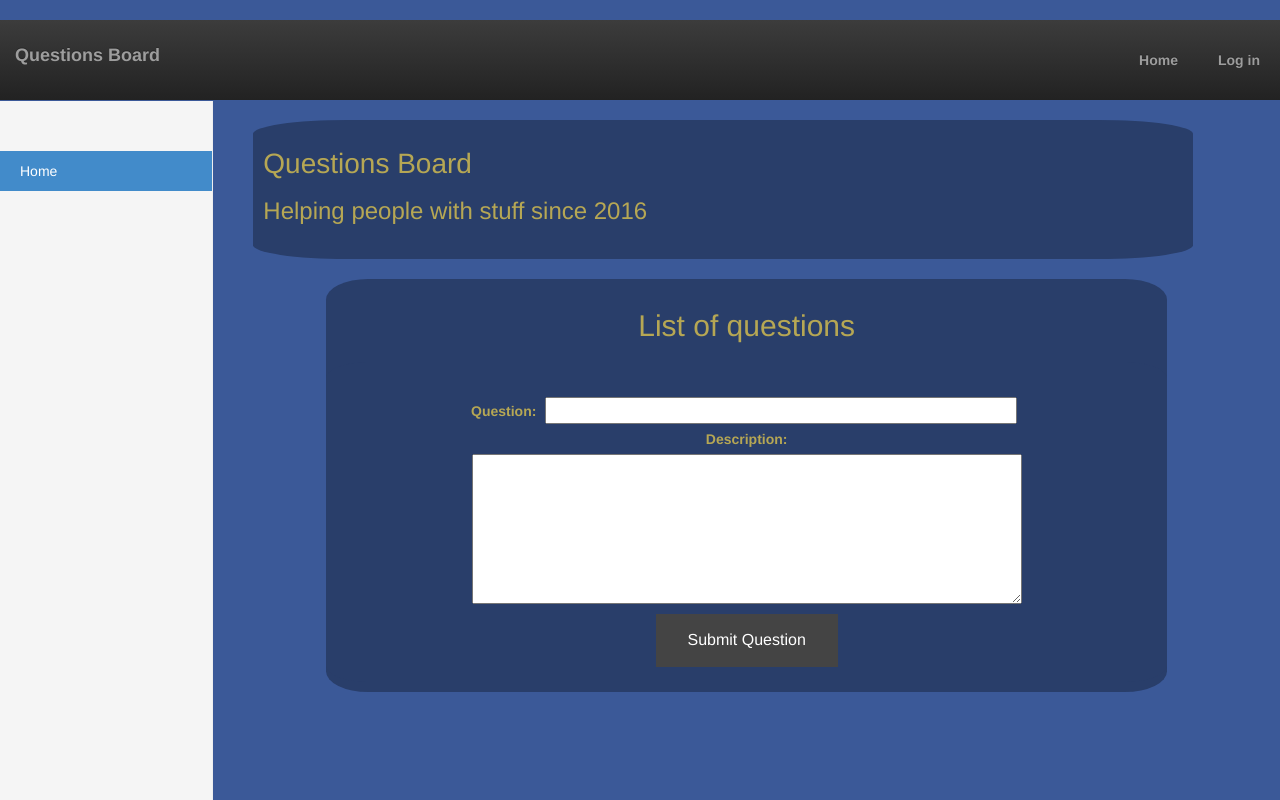
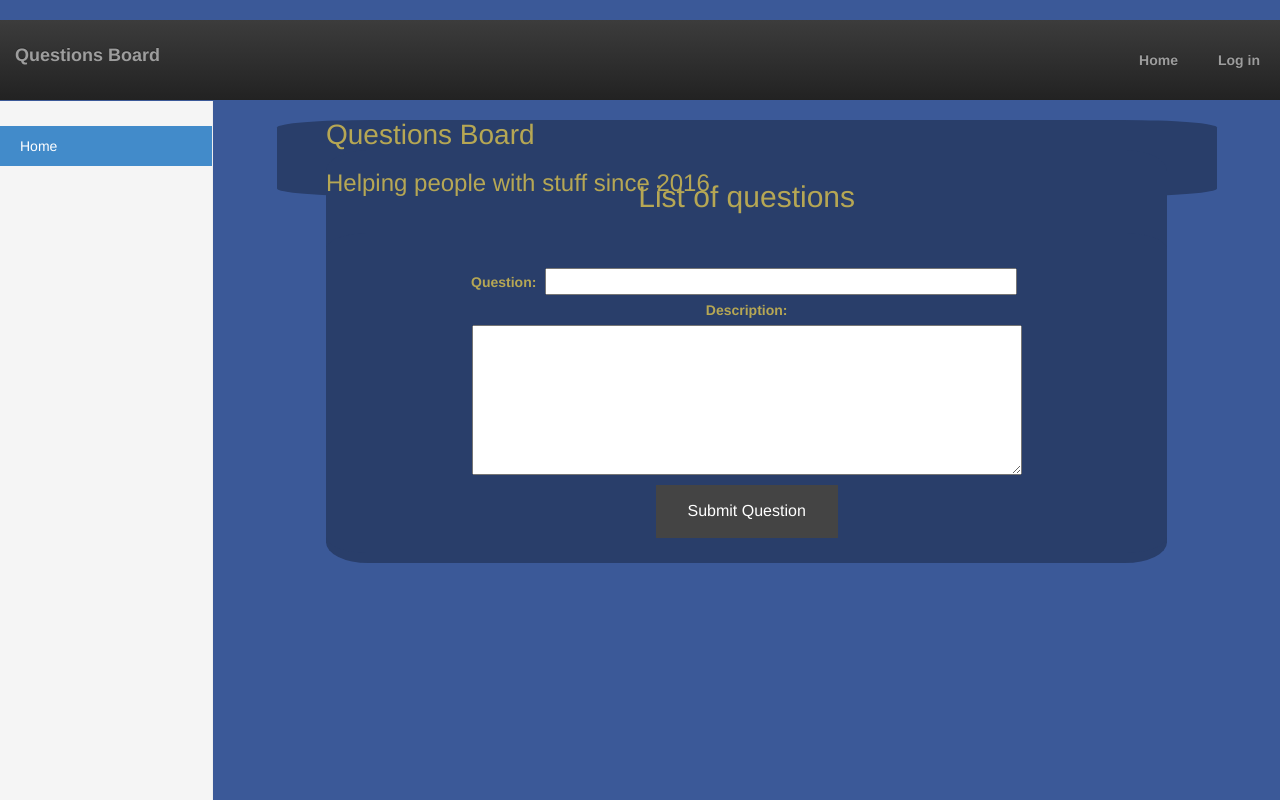
Before and after one commit to TIY-c6-questionbox/question-box, a Django app: page / in a window 1280 px wide. Run offline with Django 3.2, Linux system fonts and the light colour scheme; some libraries are stand-ins or nearby versions.

Commit message:
Updated spacing

```diff
--- a/questionboard/static/css/style.css
+++ b/questionboard/static/css/style.css
@@ -17,7 +17,7 @@ body {
 
 .col-sm-3.col-md-2.sidebar {
     margin-top: 50px;
-    padding-top: 50px;
+    padding-top: 25px;
 }
 
 .col-sm-9.col-sm-offet-3.col-md-10.col-md-offset-2.main {
@@ -28,8 +28,9 @@ body {
 header {
     border-radius: 10%;
     max-width: 940px;
+    padding: 10px 100px 10px 10px;
     padding: 0 5%;
-    padding: 10px 100px 10px 10px;
+    margin: 0 auto -5em;
     margin-top: 50px;
 }
 
```
